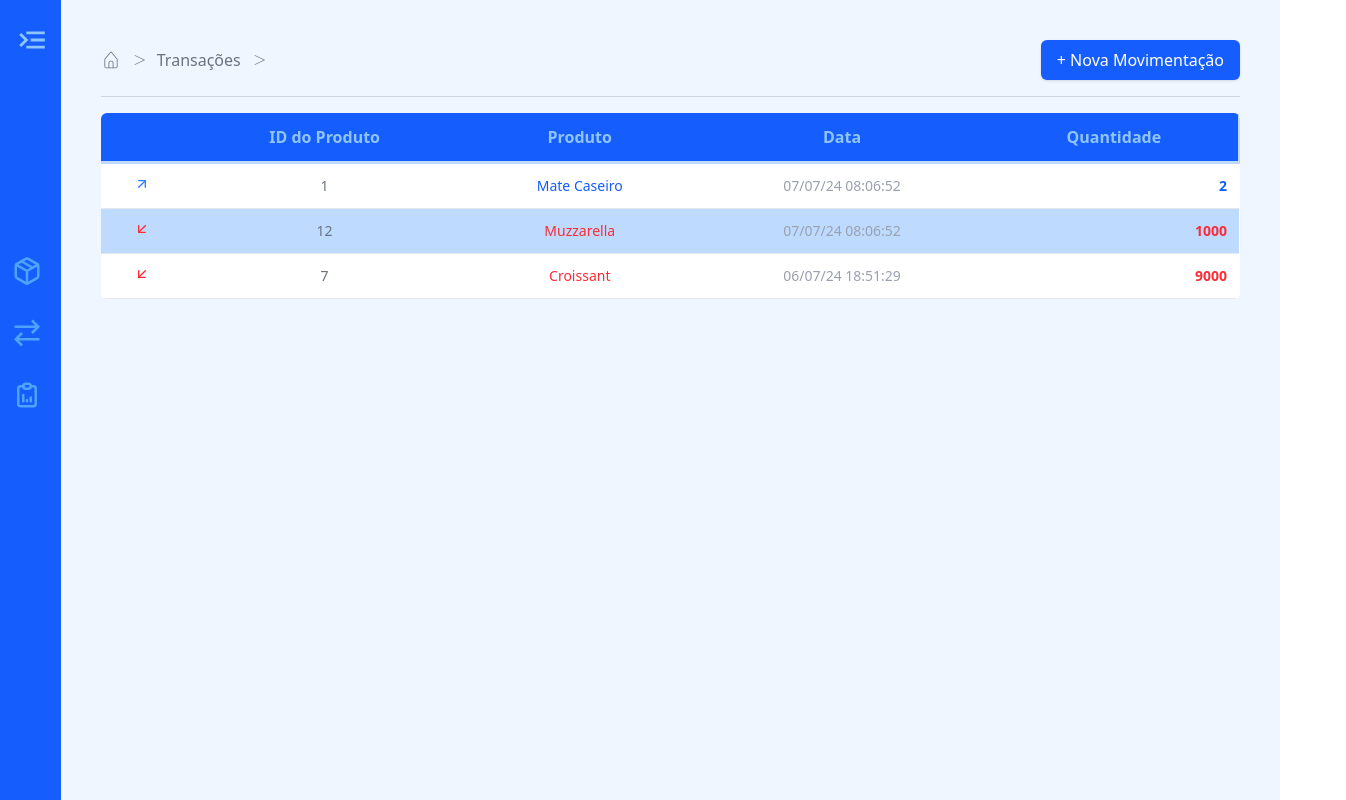
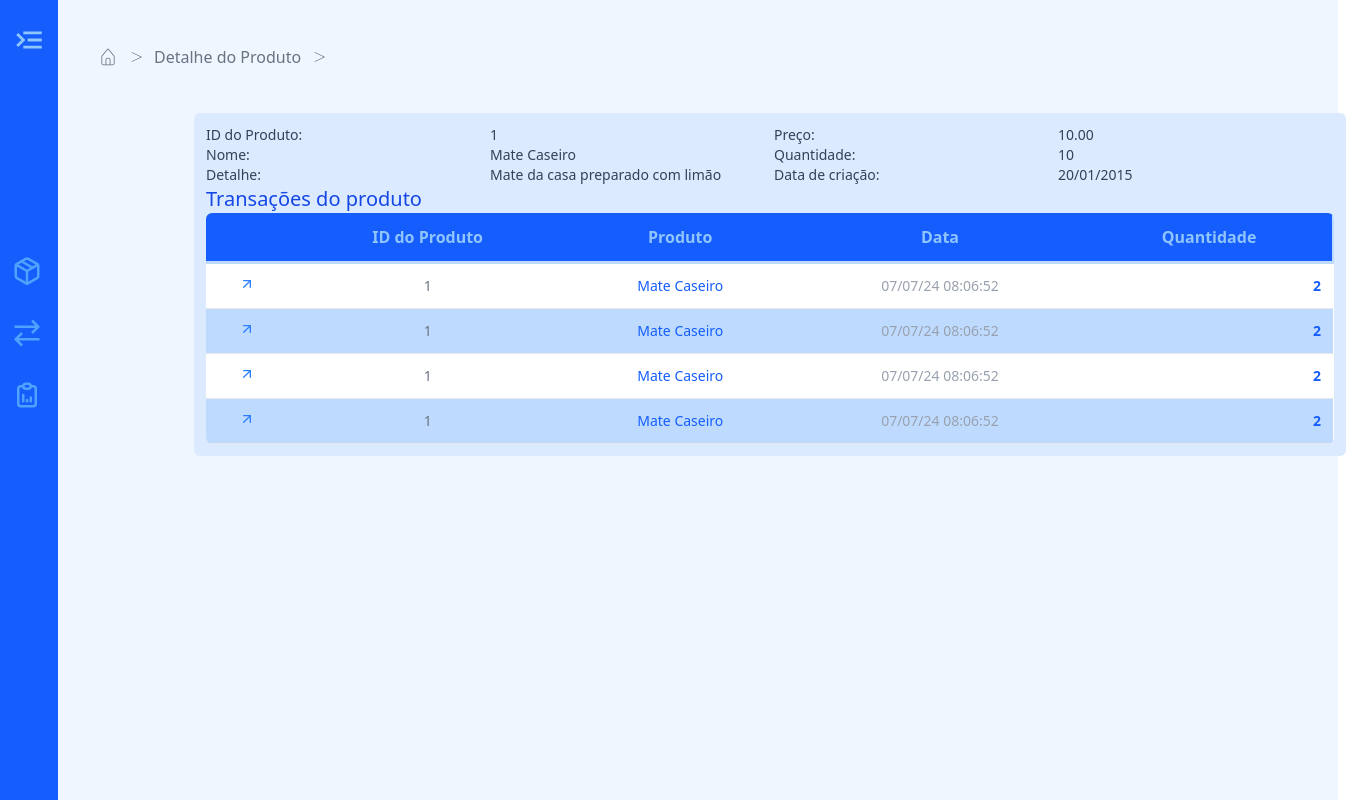
Before and after one commit to livmachado/gestor-estoque, a React (Vite) app in the folder front-end/: page /transacoes in a window 1280 px wide. Shown: the whole page, 1346 px wide, since content can reach past the window. Built offline with nearby package versions, Linux system fonts and the light colour scheme.

Commit message:
começando pag de detalhes

```diff
--- a/front-end/src/App.tsx
+++ b/front-end/src/App.tsx
@@ -3,7 +3,8 @@ import { SideBar } from "./components/SideBar"
 
 //Pages
 import ProductsPage from "./pages/ProductsPage"
-import TransactionsPage from "./pages/TransactionsPage"
+//import TransactionsPage from "./pages/TransactionsPage"
+import DetailPage from "./pages/DetailPage"
 // import TransactionsPage from "./pages/TransactionsPage"
 
 function App() {
@@ -14,7 +15,8 @@ function App() {
       <main className="bg-blue-50 p-10 w-full">
         <Routes>
           <Route path="/" element={<ProductsPage />} />
-          <Route path="/transacoes" element={<TransactionsPage />} />
+          <Route path="/transacoes" element={<DetailPage />} />
+          {/* <Route path="/transacoes" element={<TransactionsPage />} /> */}
         </Routes>
       </main>
     </div>
--- /dev/null
+++ b/front-end/src/pages/DetailPage.tsx
@@ -0,0 +1,98 @@
+import Breadcrumb from "../components/Breadcrumb";
+import TransactionsTable from "../components/TransactionsTable";
+
+const transactionData = [
+  {
+    id: 1,
+    product: "Mate Caseiro",
+    productId: 1,
+    type: "in",
+    quantity: 2,
+    date: "07/07/24 08:06:52",
+  },
+  {
+    id: 1,
+    product: "Mate Caseiro",
+    productId: 1,
+    type: "in",
+    quantity: 2,
+    date: "07/07/24 08:06:52",
+  },
+  {
+    id: 1,
+    product: "Mate Caseiro",
+    productId: 1,
+    type: "in",
+    quantity: 2,
+    date: "07/07/24 08:06:52",
+  },
+  {
+    id: 1,
+    product: "Mate Caseiro",
+    productId: 1,
+    type: "in",
+    quantity: 2,
+    date: "07/07/24 08:06:52",
+  },
+];
+
+const product = [
+  {
+    id: 1,
+    name: "Mate Caseiro",
+    quantity: 10,
+    date: "20/01/2015",
+    price: "10.00",
+    detail: "Mate da casa preparado com limão",
+  },
+];
+
+export default function DetailPage() {
+  return (
+    <div className="items-center">
+      <div className="flex justify-between gap-2.5">
+        <Breadcrumb value="Detalhe do Produto " />
+      </div>
+      <div className="ml-24 my-10 p-3 w-6xl bg-blue-100 rounded-md">
+        {product.map((prod) => (
+            <div className="w-full grid grid-cols-2 gap-2 text-sm text-gray-700">
+                <div className="">
+                    <div className="grid grid-cols-2 gap-x-2">
+                        <span>ID do Produto:</span>
+                        <span>{prod.id}</span>
+                    </div>
+                    <div className="grid grid-cols-2 gap-x-2">
+                        <span>Nome:</span>
+                        <div>{prod.name}</div>
+
+                    </div>
+                    <div className="grid grid-cols-2 gap-x-2">
+                        <span>Detalhe:</span>
+                        <div>{prod.detail}</div>
+                    </div>
+                </div>
+                <div className="">
+                    <div className="grid grid-cols-2 gap-x-2">
+                        <span>Preço:</span>
+                        <span>{prod.price}</span>
+                    </div>
+                    <div className="grid grid-cols-2 gap-x-2">
+                        <span>Quantidade:</span>
+                        <span>{prod.quantity}</span>
+                    </div>
+                    <div className="grid grid-cols-2 gap-x-2">
+                        <span>Data de criação:</span>
+                        <span>{prod.date}</span>
+                    </div>
+                </div>
+            </div>
+
+          ))}
+        <span className="w-full text-xl text-blue-700">
+          Transações do produto
+        </span>
+        <TransactionsTable transactions={transactionData} />
+      </div>
+    </div>
+  );
+}
```
